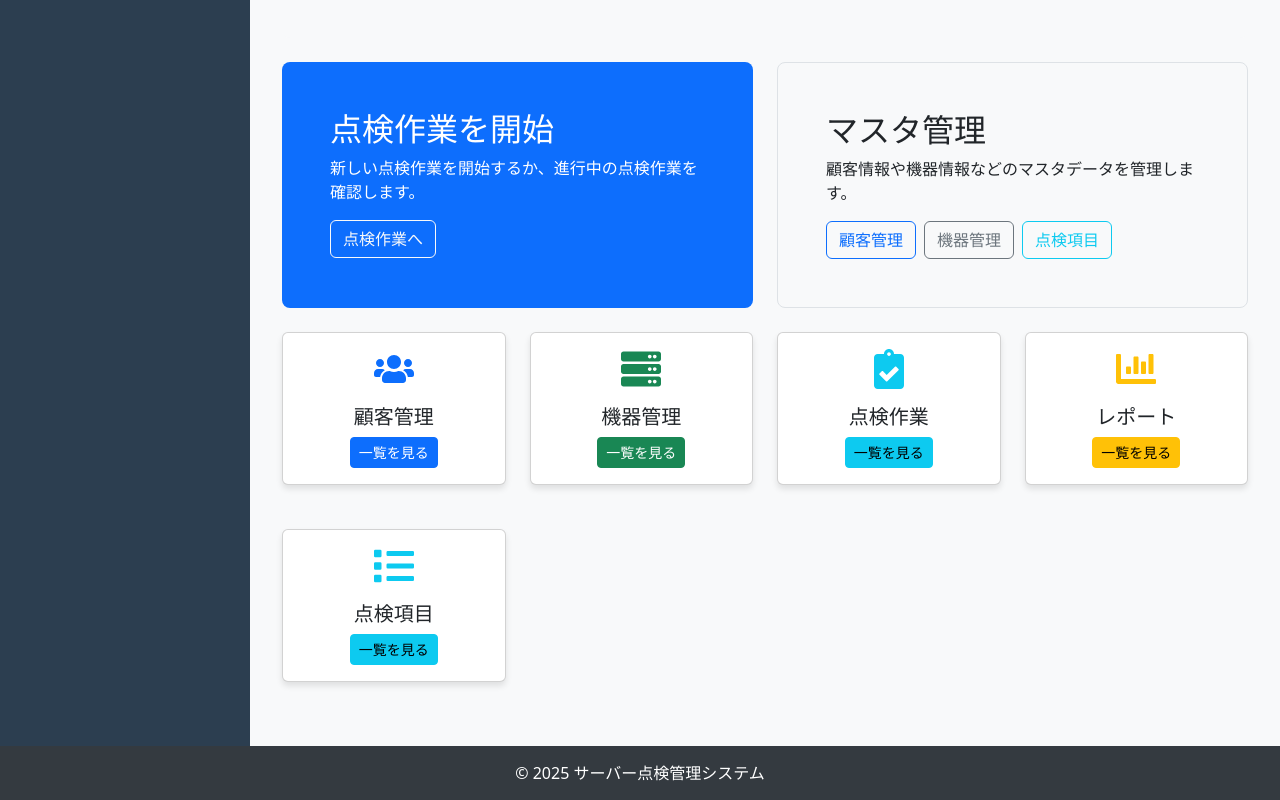
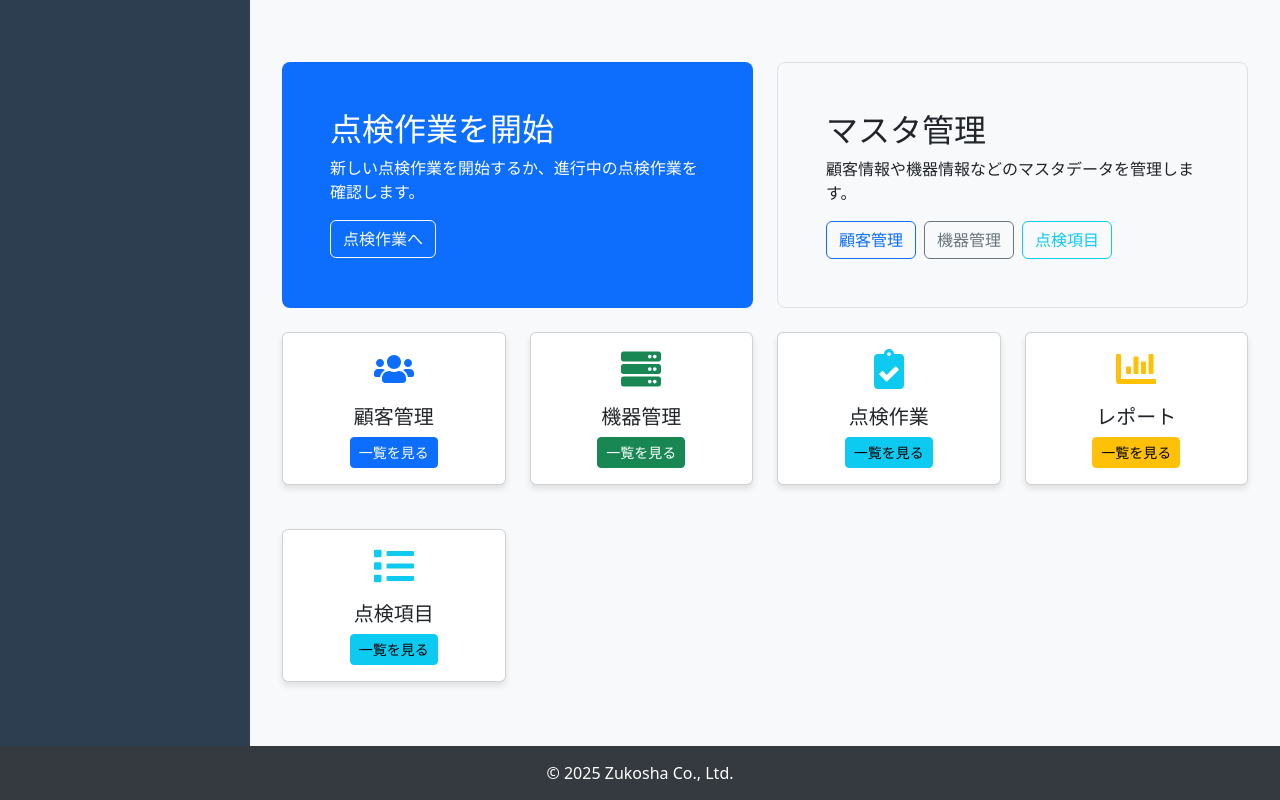
Before and after one commit to mmiura544753/server-inspection-system, a React (Create React App) app in the folder client/: page / in a window 1280 px wide. Shown: the part 378-1178 px from the top of the page. Built offline with nearby package versions, Linux system fonts and the light colour scheme; no server answers.

Commit message:
コピーライト修正

```diff
--- a/client/src/components/layout/Footer.js
+++ b/client/src/components/layout/Footer.js
@@ -1,5 +1,5 @@
 // src/components/layout/Footer.js
-import React from 'react';
+import React from "react";
 
 const Footer = () => {
   const currentYear = new Date().getFullYear();
@@ -7,7 +7,7 @@ const Footer = () => {
   return (
     <footer className="app-footer">
       <div className="container">
-        <p className="m-0">© {currentYear} サーバー点検管理システム</p>
+        <p className="m-0">© {currentYear} Zukosha Co., Ltd.</p>
       </div>
     </footer>
   );
```
